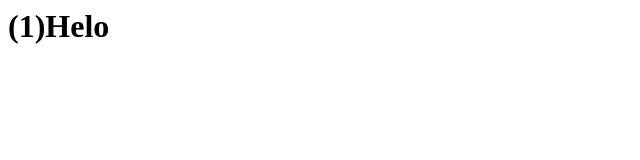
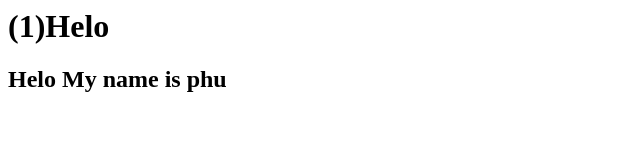
Before and after one commit to phubinhtinh/demo_nguyenvanphu, a plain HTML site: page index.html in a window 1280 px wide. Shown: the whole page, without its empty margins (0-640 px from the left). Drawn offline with Linux system fonts and the light colour scheme.

Commit message:
xác nhận lần 2

```diff
--- a/index.html
+++ b/index.html
@@ -6,5 +6,6 @@
 </head>
 <body>
     <h1>(1)Helo</h1>
+    <h2>Helo My name is phu</h2>
 </body>
 </html>
```
